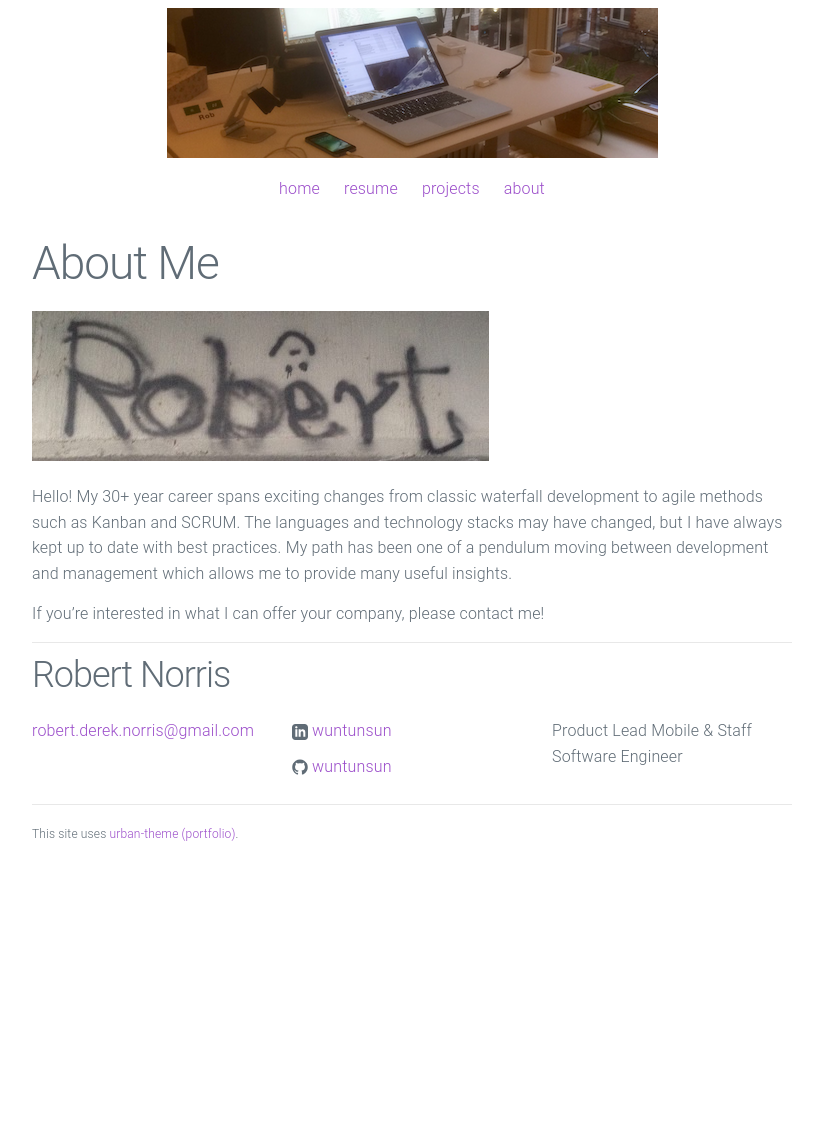
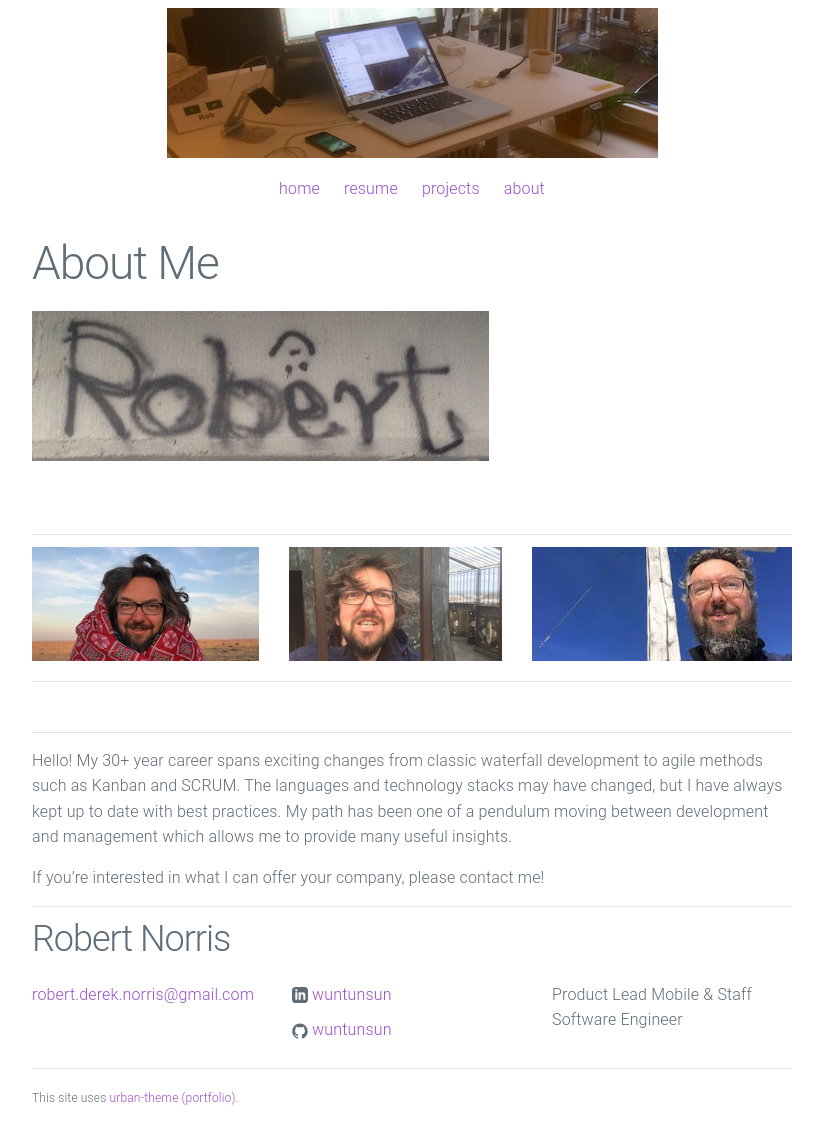
Before and after one commit to wuntunsun/portfolio.github.io, a Jekyll site: the page built from about.md, in a window 1280 px wide. Shown: the whole page, without its empty margins (228-1051 px from the left). Built offline with Jekyll 4.4.1, drawn with Linux system fonts in a browser that asks for light colours; before the commit the page ends 900 px from its top, so only the background shows below that.

Commit message:
Add a table of images to about

```diff
--- a/about.md
+++ b/about.md
@@ -6,6 +6,11 @@
 
 ![Picture 1](/assets/header_robert_tag.png)
 
+|   |   |   |
+|---|---|---|
+|![Picture 1](/assets/rob_india.jpg)|![Picture 2](/assets/rob_bars.jpg)|![Picture 3](/assets/rob_peak.jpg)|
+|   |   |   |
+
 Hello! My 30+ year career spans exciting changes from classic waterfall development to agile methods such as Kanban and SCRUM. The languages and technology stacks may have changed, but I have always kept up to date with best practices. My path has been one of a pendulum moving between development and management which allows me to provide many useful insights.
 
 If you're interested in what I can offer your company, please contact me!
```
Also changed, not shown: assets/rob_bars.jpg (added), assets/rob_india.jpg (added), assets/rob_peak.jpg (added), assets/rob_stocks.jpg (added).
